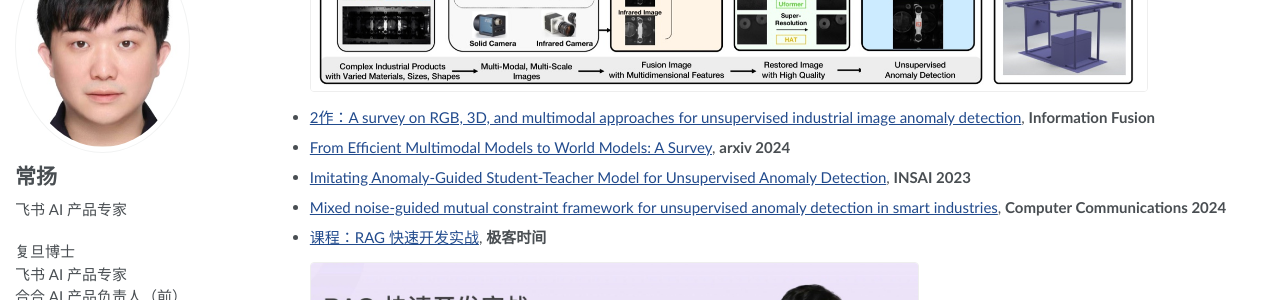
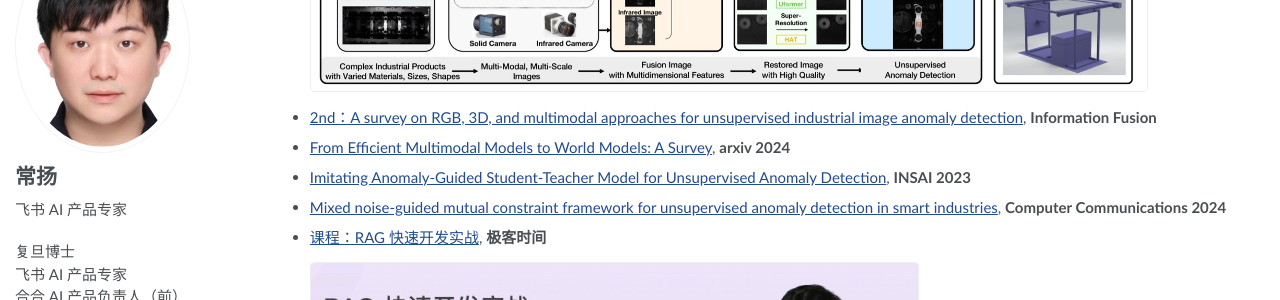
Before and after one commit to yangchangcy/yangchangcy.github.io, a Jekyll site: the page built from _pages/about.md, in a window 1280 px wide and 900 px high, scrolled down 1289 px. Shown: the part 152-452 px from the top of the window. Built offline with Jekyll 4.4.1, drawn with Linux system fonts in a browser that asks for light colours.

Commit message:
学术论文:2作 -> 2nd
Co-Authored-By: Claude Opus 4.8 (1M context) <noreply@anthropic.com>

```diff
--- a/_pages/about.md
+++ b/_pages/about.md
@@ -54,7 +54,7 @@ redirect_from:
 
   <a href="/images/fduad_platform.jpg" class="image-popup"><img src="/images/fduad_platform.jpg" alt="FD-UAD Platform Structure Overview (IJCAI 2024)" style="max-height:280px; width:auto; max-width:100%; margin:6px 0; border:1px solid #eee; border-radius:4px; cursor:zoom-in;"></a>
 
-- [2作：A survey on RGB, 3D, and multimodal approaches for unsupervised industrial image anomaly detection](https://arxiv.org/pdf/2410.21982), **Information Fusion**
+- [2nd：A survey on RGB, 3D, and multimodal approaches for unsupervised industrial image anomaly detection](https://arxiv.org/pdf/2410.21982), **Information Fusion**
 
 - [From Efficient Multimodal Models to World Models: A Survey](https://arxiv.org/pdf/2407.00118), **arxiv 2024**
 
```
